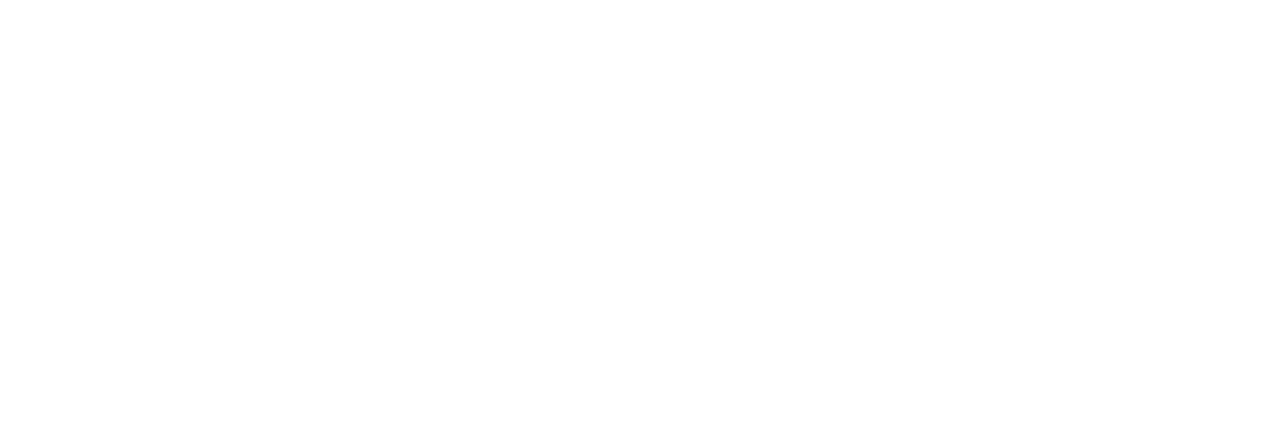
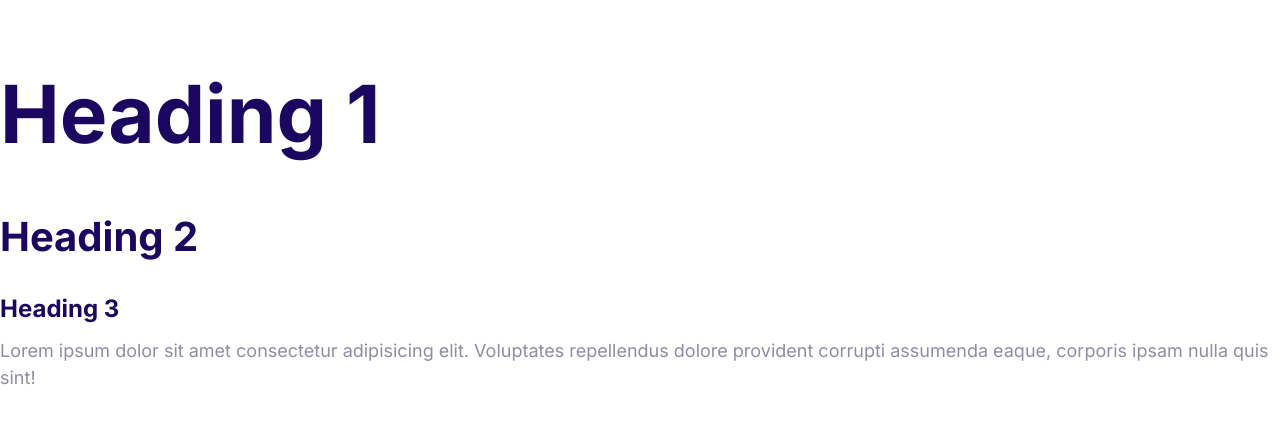
Before and after one commit to pray3m/Premly, a plain HTML site: page index.html in a window 1280 px wide. Drawn offline with Linux system fonts and the light colour scheme.

Commit message:
Typography.

```diff
--- a/css/styles.css
+++ b/css/styles.css
@@ -5,3 +5,57 @@
   --color-headings: #1b0760;
   --color-body: #918ca4;
 }
+
+html {
+  /* 62.5% of 16px(default font size) =10px */
+  font-size: 62.5%;
+}
+
+body {
+  font-family: "Inter", sans-serif;
+  font-size: 2.4rem;
+  line-height: 1.5;
+  color: var(--color-body);
+}
+
+h1,
+h2,
+h3 {
+  color: var(--color-headings);
+  margin-bottom: 1rem;
+}
+
+h1 {
+  /* n x the font size of html element */
+  font-size: 7rem;
+}
+
+h2 {
+  font-size: 4rem;
+}
+
+h3 {
+  font-size: 3rem;
+}
+
+p {
+  margin-top: 0;
+}
+
+@media screen and (min-width: 1024px) {
+  body {
+    font-size: 1.8rem;
+  }
+
+  h1 {
+    font-size: 8rem;
+  }
+
+  h2 {
+    font-size: 4rem;
+  }
+
+  h3 {
+    font-size: 2.4rem;
+  }
+}
--- a/index.html
+++ b/index.html
@@ -5,11 +5,24 @@
     <meta http-equiv="X-UA-Compatible" content="IE=edge" />
     <meta name="viewport" content="width=device-width, initial-scale=1.0" />
     <title>Premly</title>
+    <link rel="preconnect" href="https://fonts.googleapis.com" />
+    <link rel="preconnect" href="https://fonts.gstatic.com" crossorigin />
+    <link
+      href="https://fonts.googleapis.com/css2?family=Inter:wght@400;700&display=swap"
+      rel="stylesheet"
+    />
     <link rel="stylesheet" href="./css/normalize.css" />
     <link rel="stylesheet" href="./css/styles.css" />
+  </head>
 
-  </head>
   <body>
-
+    <h1>Heading 1</h1>
+    <h2>Heading 2</h2>
+    <h3>Heading 3</h3>
+    <p>
+      Lorem ipsum dolor sit amet consectetur adipisicing elit. Voluptates
+      repellendus dolore provident corrupti assumenda eaque, corporis ipsam
+      nulla quis sint!
+    </p>
   </body>
 </html>
```
